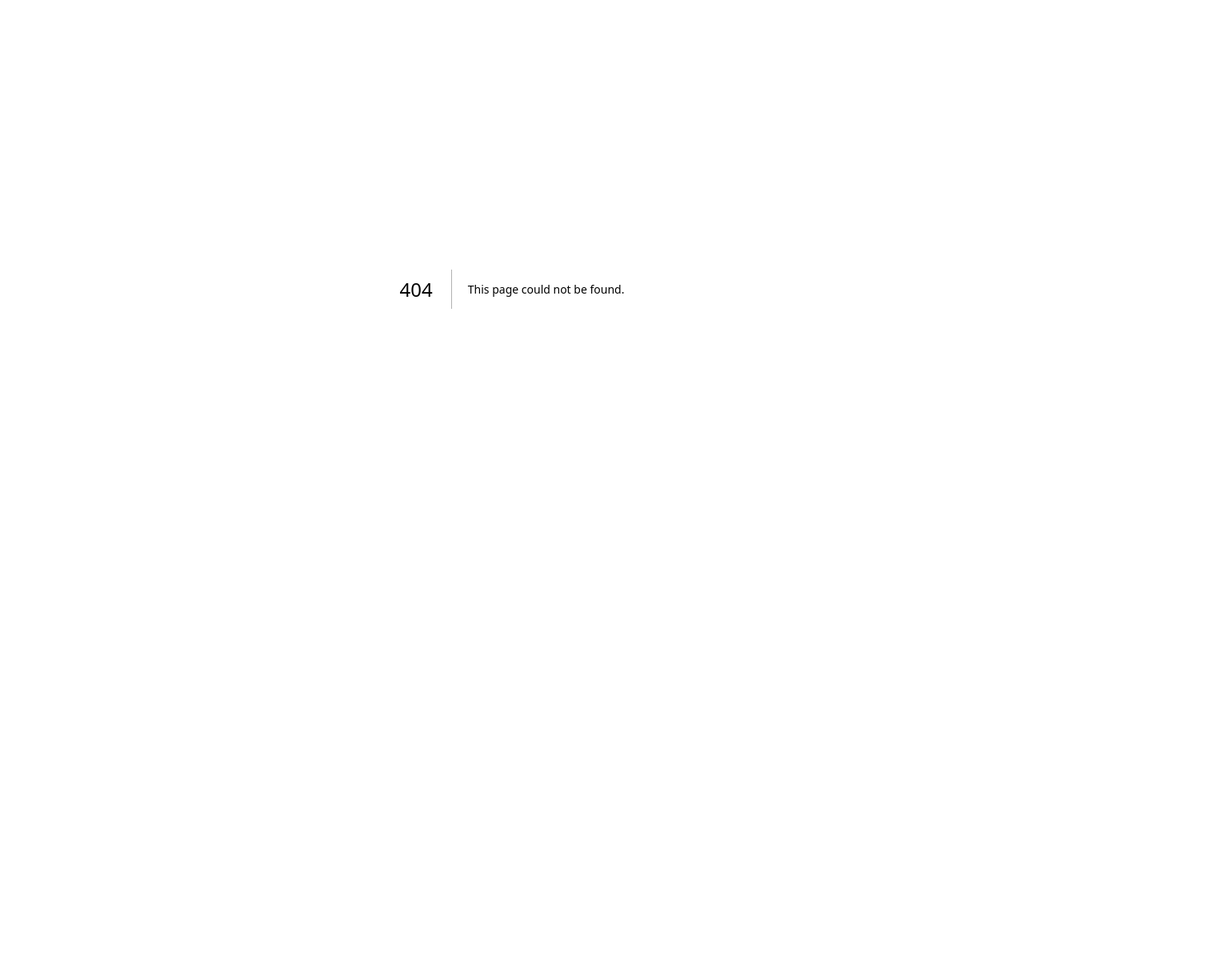
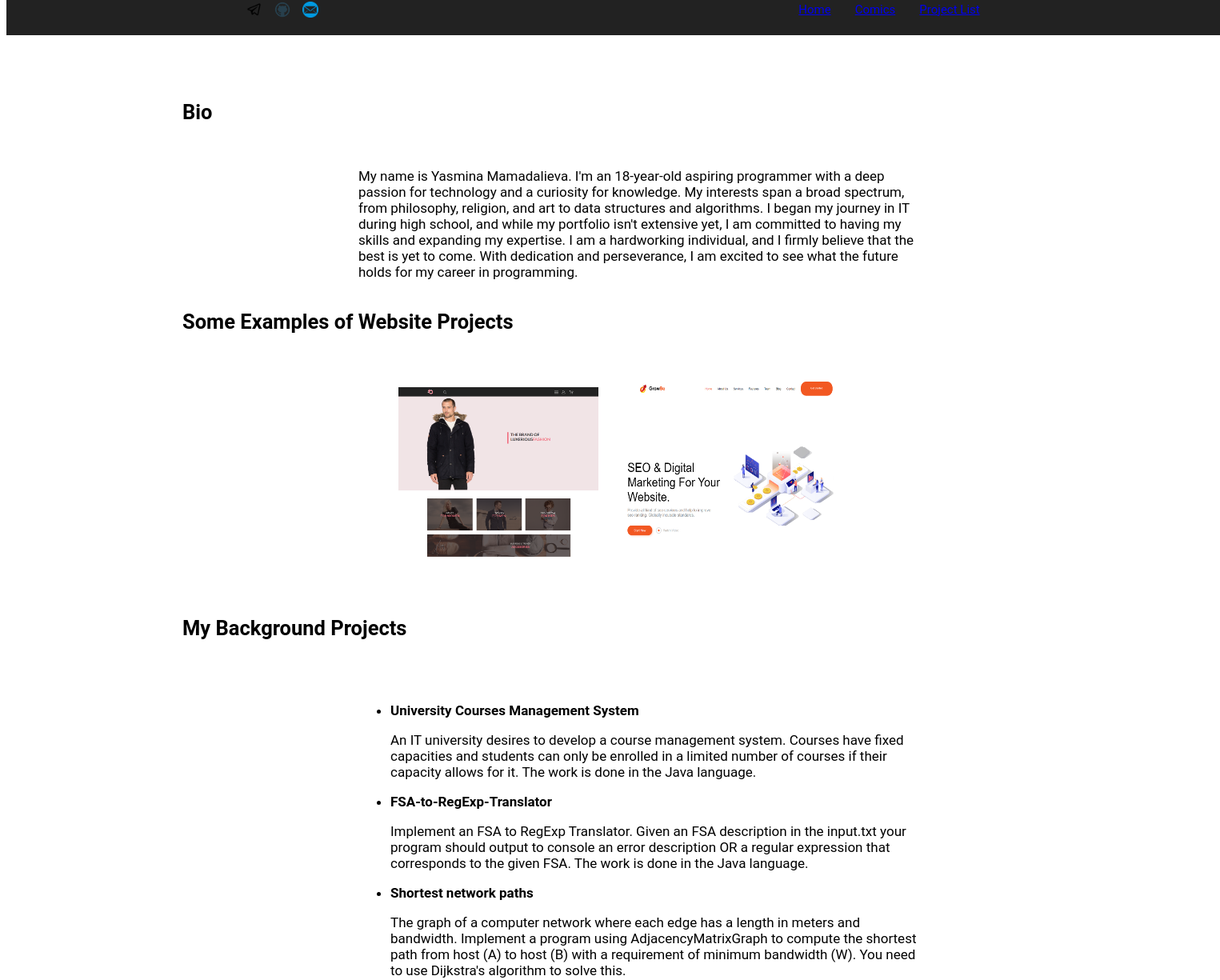
Before and after one commit to yasmin964/ass5, a Next.js app: page /pages in a window 1280 px wide. Before the commit this address had no page. Shown: the part 39-1264 px from the top of the page at 80% size, 1525 px wide, since content can reach past the window. Before the commit the page ends 800 px from the top, so only its background shows below. Built offline with nearby package versions, Linux system fonts and the light colour scheme.

Commit message:
Add files via upload

```diff
--- /dev/null
+++ b/src/pages/pages/index.tsx
@@ -0,0 +1,45 @@
+// pages/index.tsx
+import React from 'react';
+import Layout from '@components/Layout';
+import Bio from '@components/Bio';
+import Head from 'next/head';
+import ProjectList from '@components/ProjectList';
+import styles from '@styles/global.module.css';
+
+const bio = {
+  name: 'Yasmina Mamadalieva',
+  description: `My name is Yasmina Mamadalieva. I'm an 18-year-old aspiring programmer with a deep passion for technology and a curiosity for knowledge. My interests span a broad spectrum, from philosophy, religion, and art to data structures and algorithms. I began my journey in IT during high school, and while my portfolio isn't extensive yet, I am committed to having my skills and expanding my expertise. I am a hardworking individual, and I firmly believe that the best is yet to come. With dedication and perseverance, I am excited to see what the future holds for my career in programming.`,
+};
+
+const projects = [
+  {
+    title: 'University Courses Management System',
+    description:
+      'An IT university desires to develop a course management system. Courses have fixed capacities and students can only be enrolled in a limited number of courses if their capacity allows for it. The work is done in the Java language.',
+  },
+  {
+    title: 'FSA-to-RegExp-Translator',
+    description:
+      'Implement an FSA to RegExp Translator. Given an FSA description in the input.txt your program should output to console an error description OR a regular expression that corresponds to the given FSA. The work is done in the Java language.',
+  },
+  {
+    title: 'Shortest network paths',
+    description:
+      "The graph of a computer network where each edge has a length in meters and bandwidth. Implement a program using AdjacencyMatrixGraph to compute the shortest path from host (A) to host (B) with a requirement of minimum bandwidth (W). You need to use Dijkstra's algorithm to solve this.",
+  },
+];
+
+const Home: React.FC = () => {
+  return (
+    <Layout>
+      <Head>
+        <title>{'Home Page'}</title>
+        <meta name="description" content="The Biography and Some Projects." />
+      </Head>
+      <Bio bio={bio} />
+      <ProjectList projects={projects} />
+    </Layout>
+  );
+};
+
+export default Home;
```
Also changed, not shown: src/pages/pages/_app.tsx (added, +23 -0 lines), src/pages/pages/_error.tsx (added, +22 -0 lines), src/pages/pages/comics.tsx (added, +12 -0 lines), src/pages/pages/projectlist.tsx (added, +31 -0 lines).
